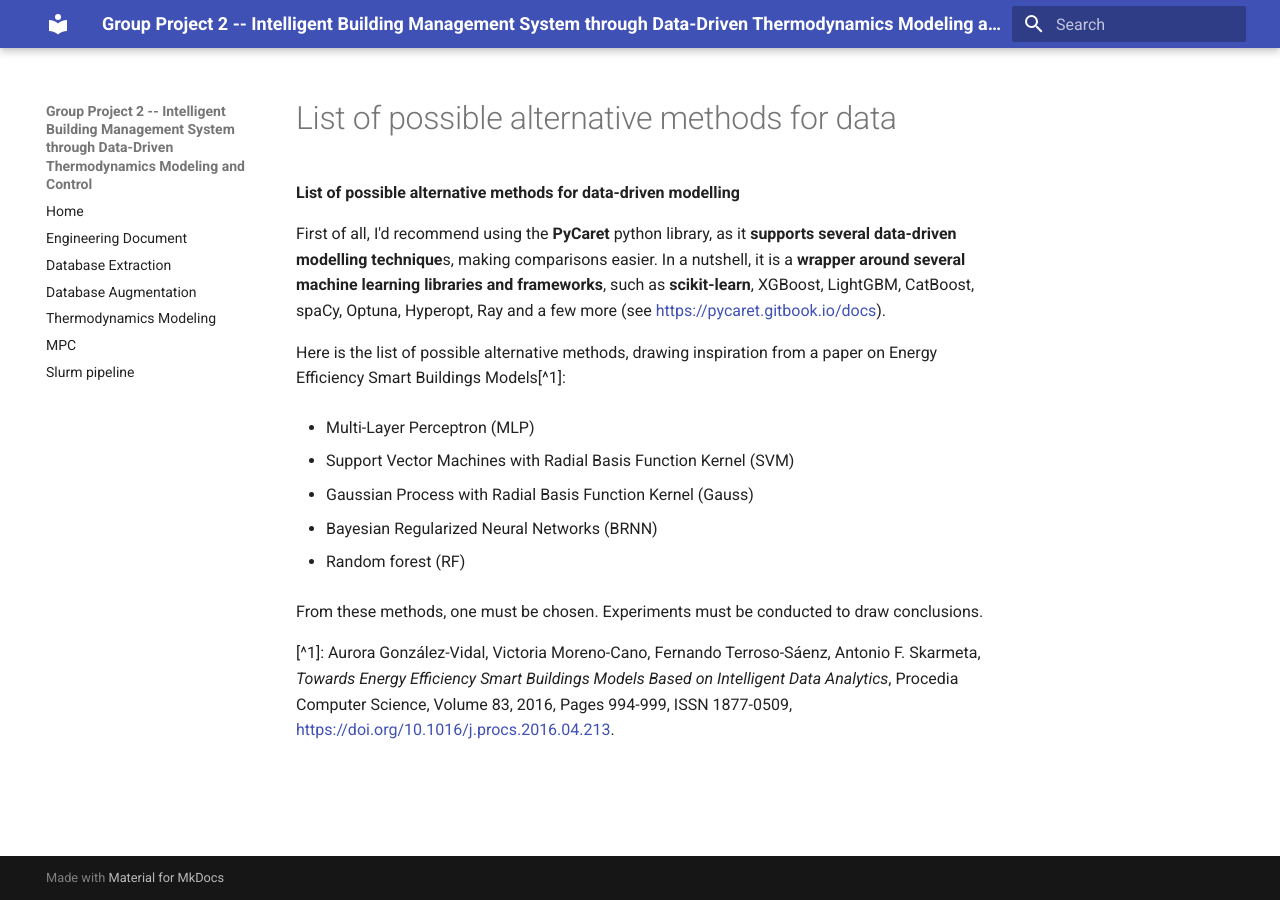
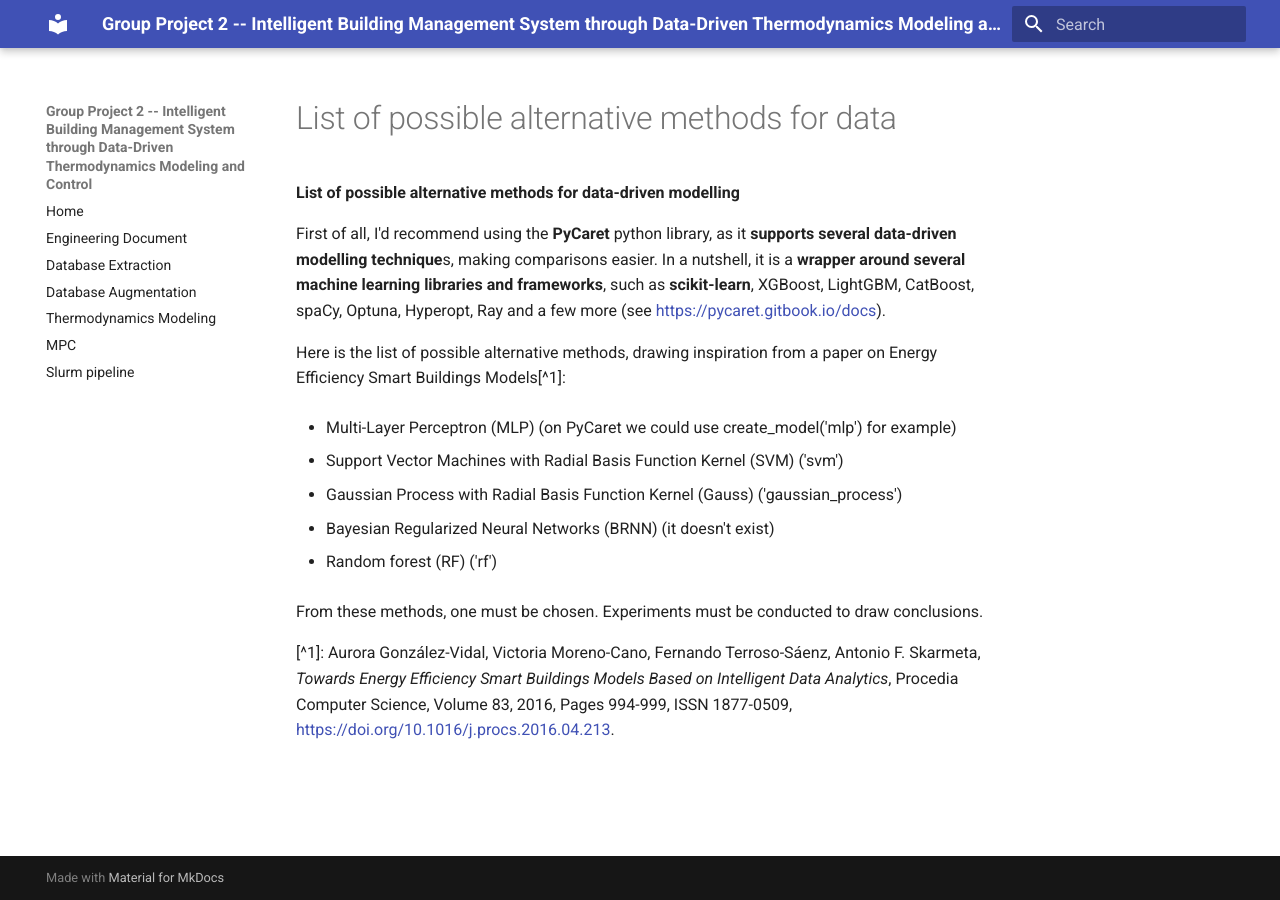
Before and after one commit to AAU-CS-IT-07-02/group_project, an MkDocs documentation site: the page built from docs/List_of_possible_alternative_methods_for_data.md, in a window 1280 px wide. Built offline with MkDocs 1.6.1 and Material for MkDocs 9.7.7, drawn with Linux system fonts in a browser that asks for light colours.

Commit message:
[DOC]: updated file with PyCaret IDs for each model
I'll prob experiment a little (jupyter notebook or something like that)

```diff
--- a/docs/List_of_possible_alternative_methods_for_data.md
+++ b/docs/List_of_possible_alternative_methods_for_data.md
@@ -10,15 +10,15 @@ XGBoost, LightGBM, CatBoost, spaCy, Optuna, Hyperopt, Ray and a few more
 Here is the list of possible alternative methods, drawing inspiration
 from a paper on Energy Efficiency Smart Buildings Models[^1]:
 
--   Multi-Layer Perceptron (MLP)
+-   Multi-Layer Perceptron (MLP) (on PyCaret we could use create_model('mlp') for example)
 
--   Support Vector Machines with Radial Basis Function Kernel (SVM)
+-   Support Vector Machines with Radial Basis Function Kernel (SVM) ('svm')
 
--   Gaussian Process with Radial Basis Function Kernel (Gauss)
+-   Gaussian Process with Radial Basis Function Kernel (Gauss) ('gaussian_process')
 
--   Bayesian Regularized Neural Networks (BRNN)
+-   Bayesian Regularized Neural Networks (BRNN) (it doesn't exist)
 
--   Random forest (RF)
+-   Random forest (RF) ('rf')
 
 From these methods, one must be chosen. Experiments must be conducted to
 draw conclusions.
```
